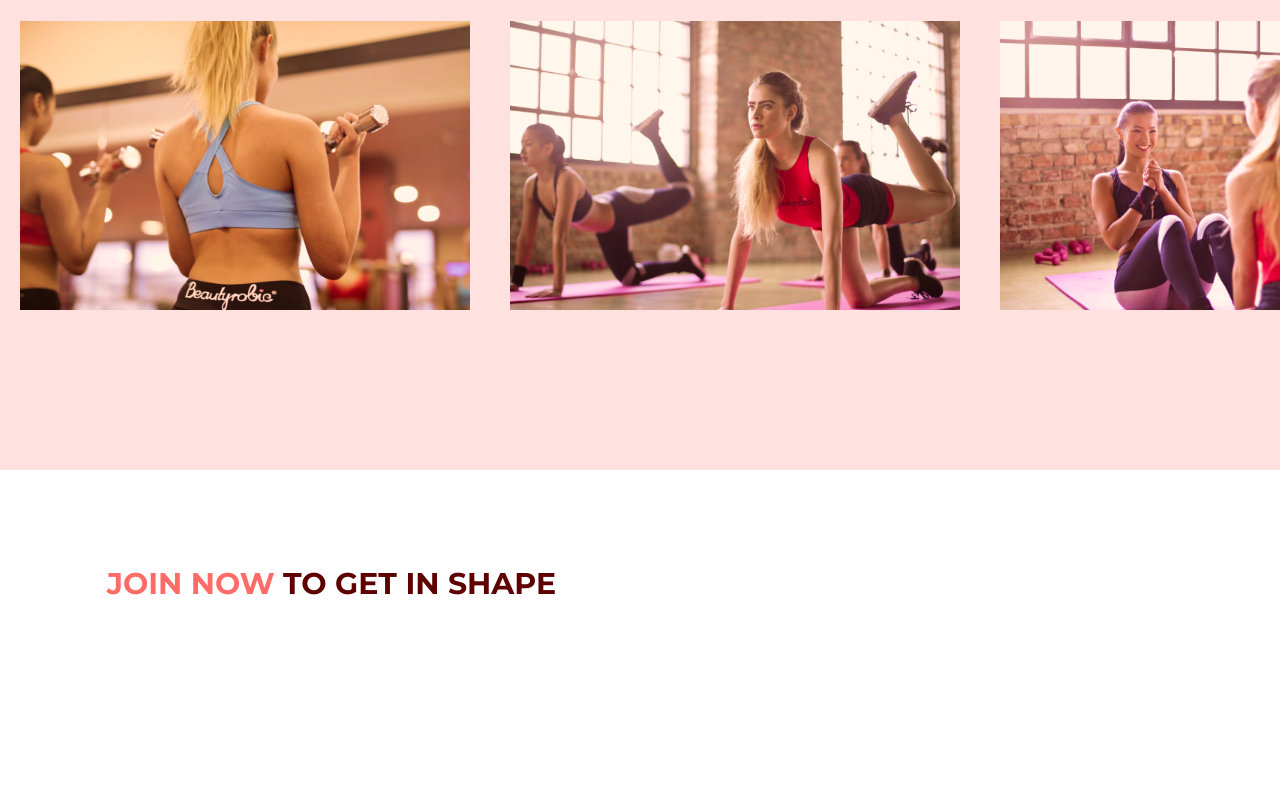
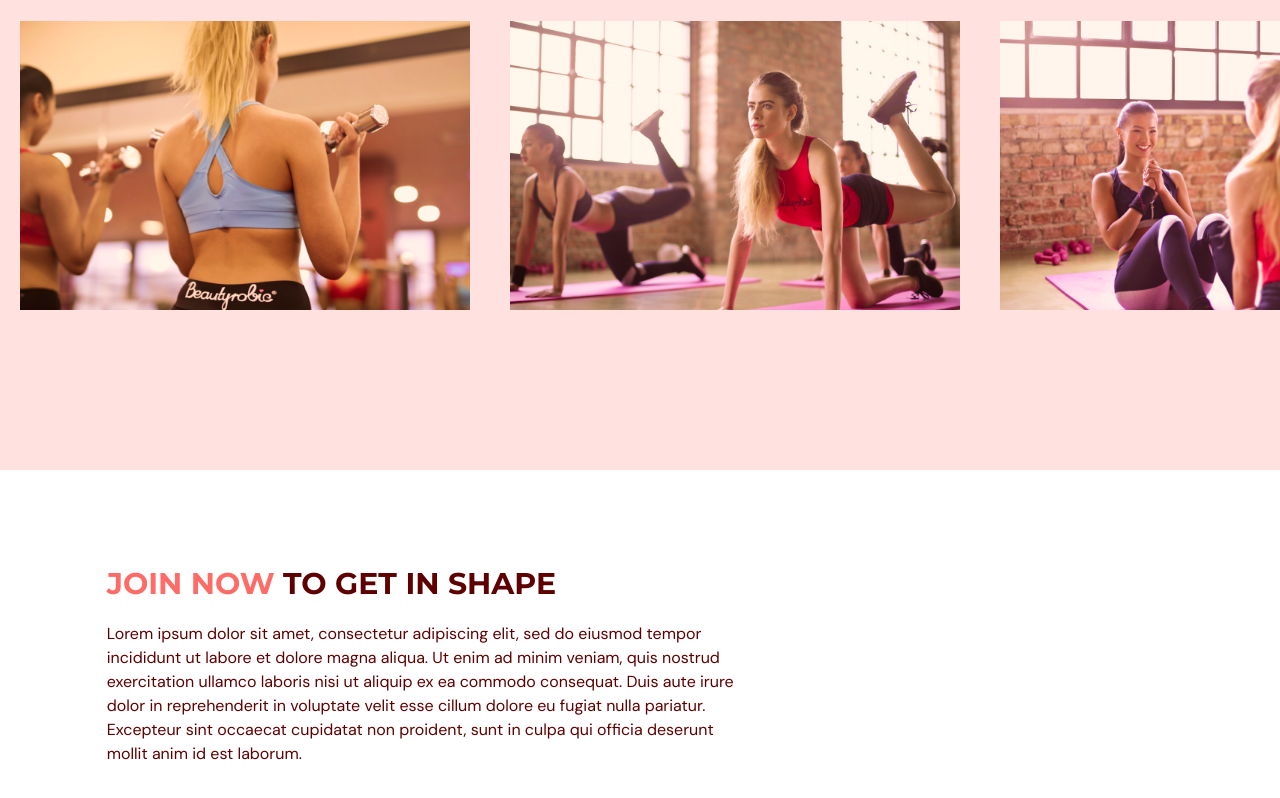
Before and after one commit to chelahcynthia/fitness-app, a React (Vite) app: page / in a window 1280 px wide. Shown: the part 2900-3698 px from the top of the page. Before the commit the page ends 3630 px from the top, so only its background shows below. Built offline with nearby package versions, Linux system fonts and the light colour scheme.

Commit message:
Installed react-hook-forrm

```diff
--- a/package.json
+++ b/package.json
@@ -15,6 +15,7 @@
     "react": "^18.2.0",
     "react-anchor-link-smooth-scroll": "^1.0.12",
     "react-dom": "^18.2.0",
+    "react-hook-form": "^7.45.4",
     "react-hooks": "^1.0.1"
   },
   "devDependencies": {
--- a/src/scenes/contactUs/index.tsx
+++ b/src/scenes/contactUs/index.tsx
@@ -2,6 +2,7 @@
 import { motion } from "framer-motion";
 import HText from "@/shared/HText";
 import { useForm } from "react-hook-form";
+
 import CotactUsPageGraphic from "@/assets/ContactUsPageGraphic.png";
 
 type Props = {
@@ -44,6 +45,15 @@
           <HText>
           <span className="text-primary-500">JOIN NOW</span> TO GET IN SHAPE
           </HText>
+          <p className="my-5">
+          Lorem ipsum dolor sit amet, consectetur adipiscing elit, sed do
+                eiusmod tempor incididunt ut labore et dolore magna aliqua. Ut
+                enim ad minim veniam, quis nostrud exercitation ullamco laboris
+                nisi ut aliquip ex ea commodo consequat. Duis aute irure dolor
+                in reprehenderit in voluptate velit esse cillum dolore eu fugiat
+                nulla pariatur. Excepteur sint occaecat cupidatat non proident,
+                sunt in culpa qui officia deserunt mollit anim id est laborum.
+          </p>
 
       </motion.div>
 
```
Also changed, not shown: 1 other file (tests, documents, lock files or other folders).
